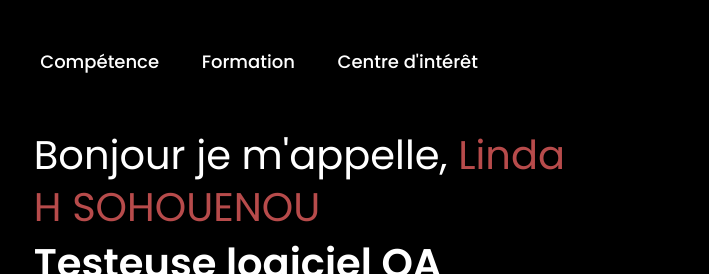
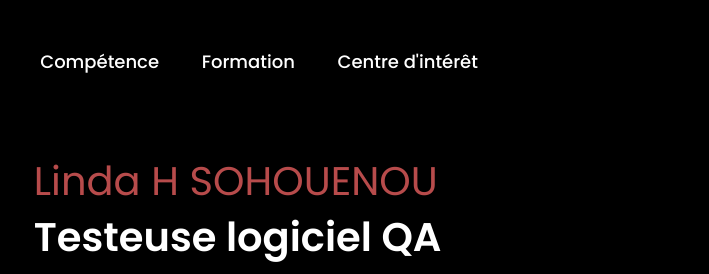
Before and after one commit to linher100106/linda-cv, a plain HTML site: page index.html in a window 1280 px wide. Shown: the top 274 px of the page, 571-1280 px from the left. Drawn offline with Linux system fonts and the light colour scheme.

Commit message:
modification indexx

```diff
--- a/index.html
+++ b/index.html
@@ -25,7 +25,7 @@
             <img src="WhatsApp Image 2024-08-15 à 15.49.49_c0e2d44d2.jpg" alt="">
         </div>
         <div class="home-content">
-            <h1>Bonjour je m'appelle, <span>Linda H SOHOUENOU</span></h1>
+            <h1><span>Linda H SOHOUENOU</span></h1>
             <h3>Testeuse logiciel QA</h3>
             <p>A la suite de mes diverses expériences en Marketing particulièrement dans le domaine de l'énergie, je suis passionnée par l'informatique. Actuellement en formation testeur logiciel , je suis à la recherche d'un stage pour la période du 04 novembre 2024 au 04 février 2025. Dotée d'une curiosité technique et d'un intêrêt accru pour l'amélioration continue en entreprise , j'allierai attention aux détails et esprit d'analyse , afin d'identifier et de reporter les dysfonctionnements logiciels que vous me permettrez d'analyser.</p>
             <div class="social-icons">
```
